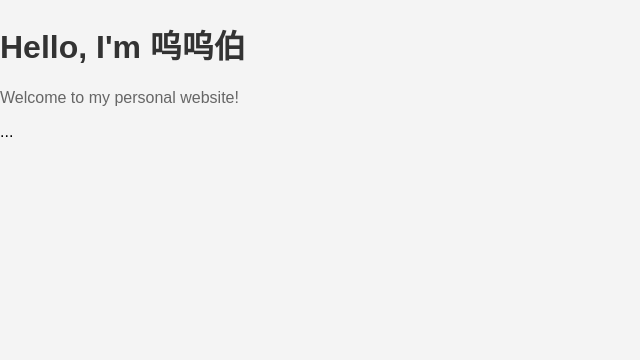
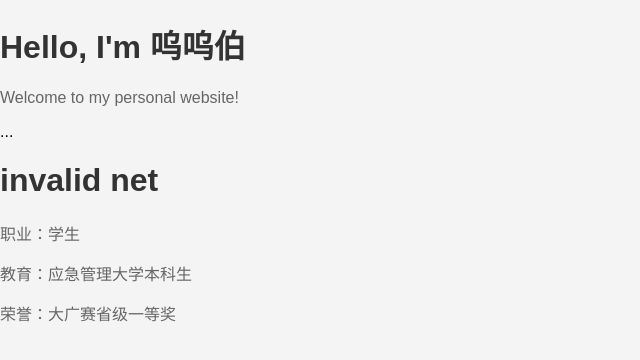
Before and after one commit to wwuwubo/my-website, a plain HTML site: page index.html in a window 1280 px wide. Shown: the whole page, without its empty margins (0-640 px from the left). Drawn offline with Linux system fonts and the light colour scheme.

Commit message:
Update index.html

```diff
--- a/index.html
+++ b/index.html
@@ -14,3 +14,7 @@
     ...
     <link rel="stylesheet" href="styles.css">
 </head>
+<h1>invalid net</h1>
+<p>职业：学生</p>
+<p>教育：应急管理大学本科生</p>
+<p>荣誉：大广赛省级一等奖</p>
```
